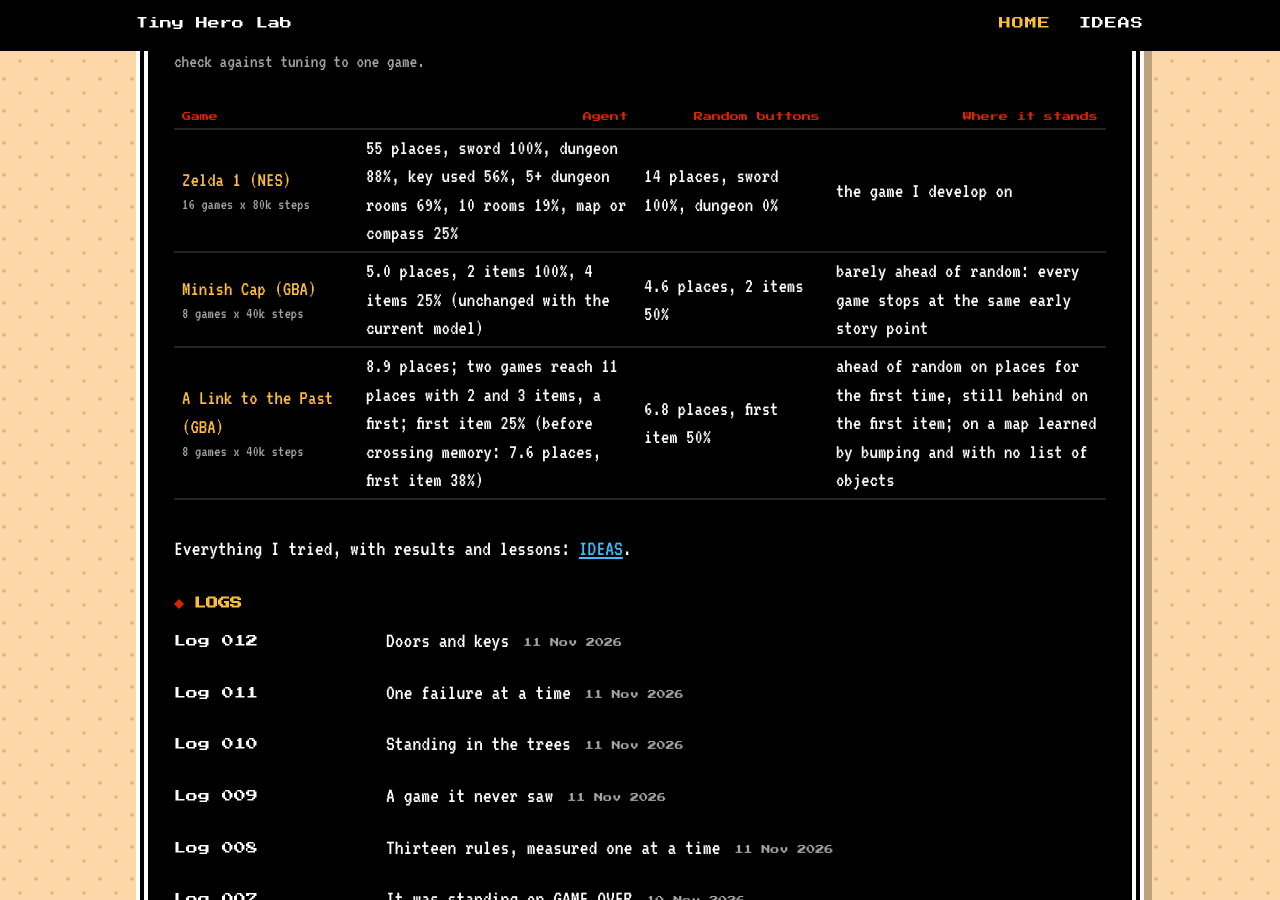
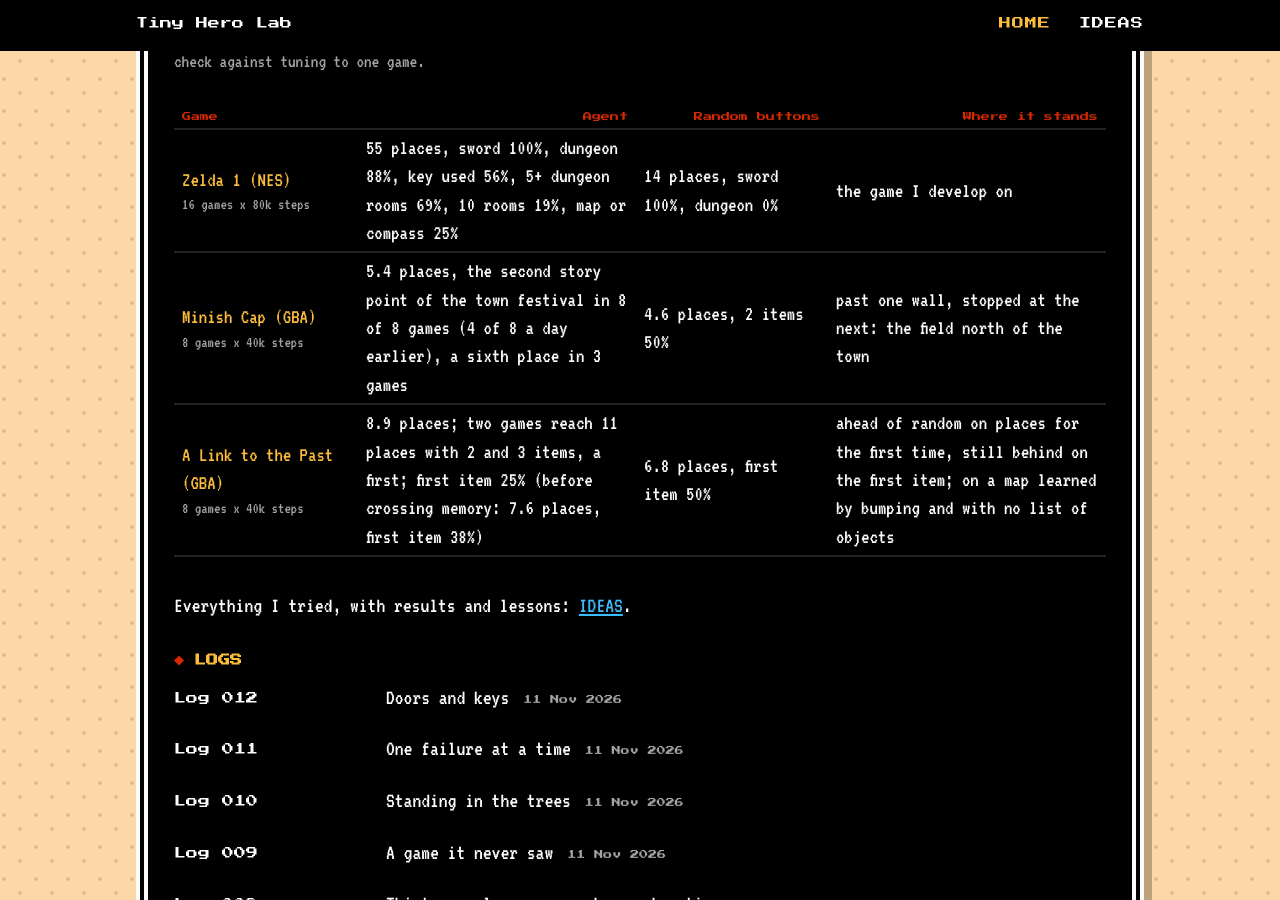
Before and after one commit to sofianedjerbi/zelda-agent-devblog, a Jekyll site: the page built from index.html, in a window 1280 px wide and 900 px high, scrolled down 7349 px. Built offline with Jekyll 4.4.1, drawn with Linux system fonts in a browser that asks for light colours.

Commit message:
Minish Cap: one story wall passed (8/8 reach the next point), stopped at the next
Co-Authored-By: Claude Fable 5.2 <noreply@anthropic.com>
Claude-Session: https://claude.ai/code/session_011zaXs3MpTYuwKudv5WyDZs

```diff
--- a/_data/games.yml
+++ b/_data/games.yml
@@ -1,4 +1,4 @@
 # Same agent, same KPIs, each game from its own start. Updated 2026-11-12.
 - {game: "Zelda 1 (NES)", budget: "16 games x 80k steps", agent: "55 places, sword 100%, dungeon 88%, key used 56%, 5+ dungeon rooms 69%, 10 rooms 19%, map or compass 25%", random: "14 places, sword 100%, dungeon 0%", verdict: "the game I develop on"}
-- {game: "Minish Cap (GBA)", budget: "8 games x 40k steps", agent: "5.0 places, 2 items 100%, 4 items 25% (unchanged with the current model)", random: "4.6 places, 2 items 50%", verdict: "barely ahead of random: every game stops at the same early story point"}
+- {game: "Minish Cap (GBA)", budget: "8 games x 40k steps", agent: "5.4 places, the second story point of the town festival in 8 of 8 games (4 of 8 a day earlier), a sixth place in 3 games", random: "4.6 places, 2 items 50%", verdict: "past one wall, stopped at the next: the field north of the town"}
 - {game: "A Link to the Past (GBA)", budget: "8 games x 40k steps", agent: "8.9 places; two games reach 11 places with 2 and 3 items, a first; first item 25% (before crossing memory: 7.6 places, first item 38%)", random: "6.8 places, first item 50%", verdict: "ahead of random on places for the first time, still behind on the first item; on a map learned by bumping and with no list of objects"}
--- a/_data/tried.yml
+++ b/_data/tried.yml
@@ -2,6 +2,8 @@
 # switch = how to turn it on/off in ~/minish-rl (ZL_<NAME>); result = measured; lesson = what not to do again.
 - phase: "Judged on dungeons never seen (from Nov 13)"
   items:
+    - {name: "Minish Cap's first story wall: stay with the companion, and try ground that is only partly solid", switch: "ESCORT, PARTIALOPEN", status: kept, result: "from the game's start every game stopped in the town. The trace: Link walks off, the game stops him with Zelda's line 'LINK! Where...', and half the game goes by. Two general pieces, both written earlier and left off: stay with whoever the game says Link is walking with; ground that is only partly solid is unknown, not wall (the town's way north is made of it). Together: all 8 games reach the next story point (4 of 8 before) and 3 games see a place never seen before. The usual tasks: 15 of 24, the same. Nobody gets further yet", lesson: "I had deleted the second piece in a cleanup because it gained nothing alone. Two things that each do nothing can do something together."}
+    - {name: "The field north of the town: two guesses", status: rejected, result: "there the agent spends 7,700 of 9,300 steps trying to bring one object onto one spot after another, 600 steps a try. Guess 1, 'what moves by itself cannot be placed': the games did not change at all. Guess 2, 'stop after two failed tries on one thing': no better. Both removed", lesson: "Two guesses from one trace is where I stop and look again."}
     - {name: "Minish Cap: learn from many more start places", status: dropped, result: "the one thing that came back twice in the fair tests: the learner was better where it had trained from four places (outdoors) and worse where it had trained from two (the dungeon). The answer would be many more places to learn from. I tried to make them: from the five saved starts the agent reaches about a dozen rooms of the game in all, ten of them are the test places, and only two new rooms came out", lesson: "A learner needs places to learn from, and the agent does not get far enough into the game to give it any. Learning in a real game waits for the agent to get further by other means."}
     - {name: "Minish Cap with late credit", status: rejected, result: "the first Minish learner was paid for each new room and learned to leave. This one is paid for story progress, items and keys, and credit reaches much further back. Usual six tasks: 15 of 24, the same as without, lever puzzle kept. Fair test on ten new start places: first run, story score +0.78 and ground +9 places, both just above chance; second run on fresh seeds, +0.34 and +4, both inside chance. Only 'reaches more rooms' holds twice. And the same split both times: clearly better in four outdoor places, clearly worse in four dungeon rooms (in one, 26 places covered against 94)", lesson: "A borderline result gets run again before it is believed: this one did not come back. The split says where it learned: it trained from four outdoor places and two in the dungeon."}
     - {name: "A mechanic it never met in training", status: kept, result: "the critic's hardest question for the practice set: does the agent work out, inside a dungeon, something it never trained on? I trained the ranking on dungeons with no lever at all, then on dungeons with no web, and tested on usual dungeons that have one. With a lever (113 dungeons): my ranking 52, trained with levers 80, never saw a lever 73. With a web (228): my ranking 109, trained with webs 167, never saw a web 141, and the web stays shut in 46 of them (20 when trained with). So most of the gain carries to a lever (it pulls things it has not tried), about half to a web (using a carried item on a shut way is mostly learned in training, not found out on the spot)", lesson: "It learned some general habits (try what is untried, go back to what was shut) and some facts of that world. A new game would get the habits, not the facts."}
```
